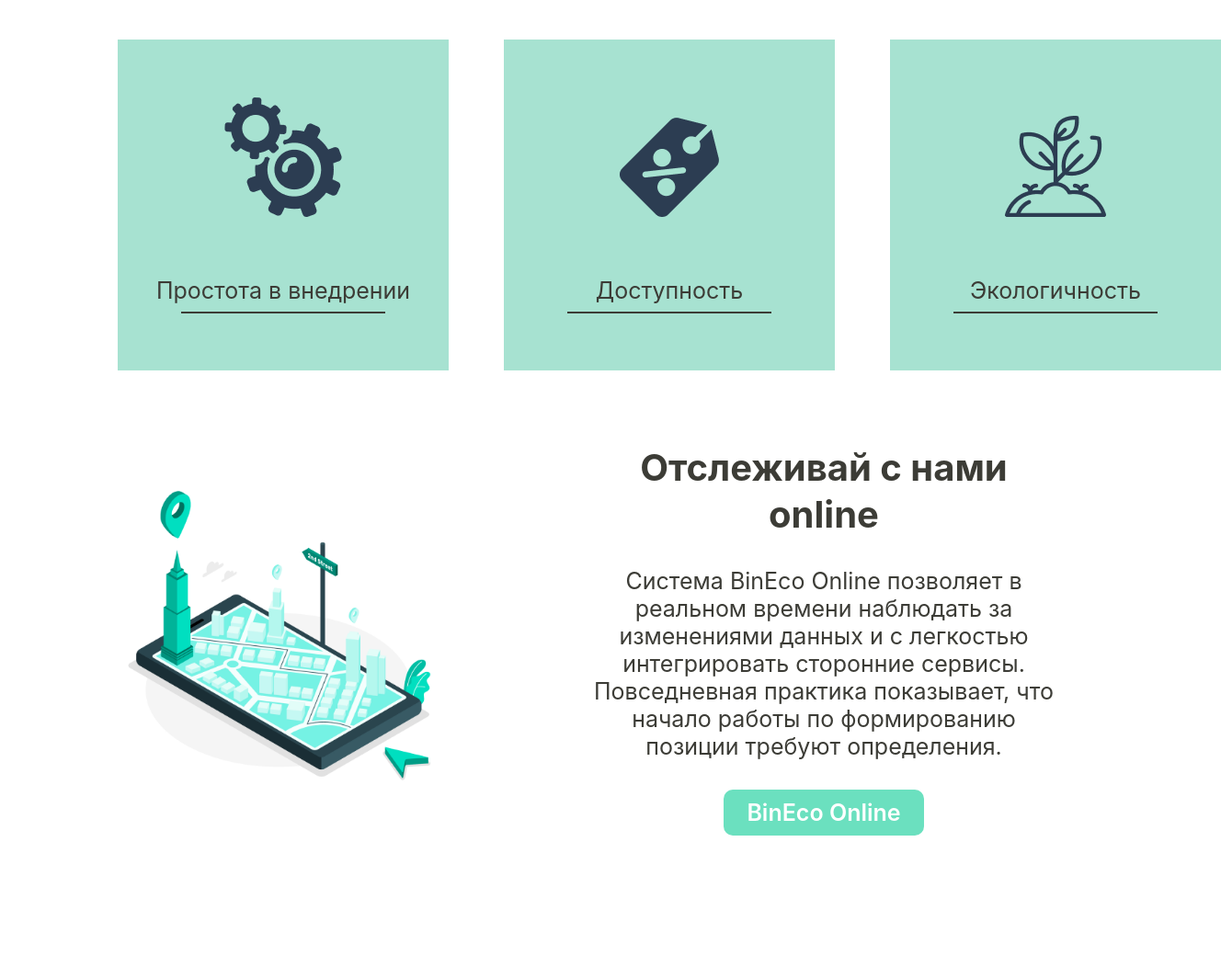
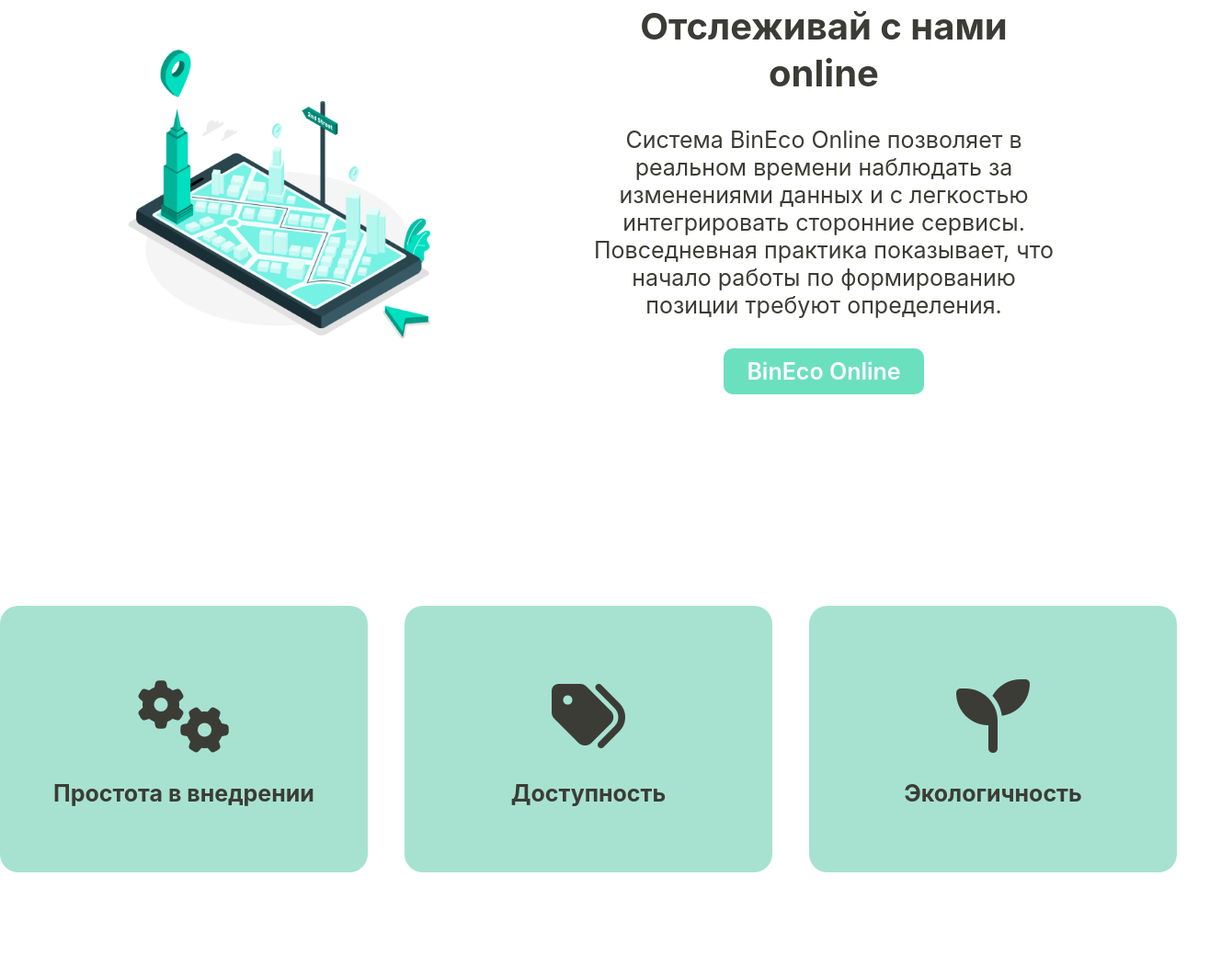
Before and after one commit to Enactus-NIS-Taraz/bineco, a website: page src/pages/index.html in a window 1280 px wide. Shown: the part 853-1905 px from the top of the page at 92% size, 1328 px wide, since content can reach past the window. Drawn offline with Linux system fonts and the light colour scheme.

Commit message:
feat: change adnvantages block (cards design)

```diff
--- a/src/pages/index.html
+++ b/src/pages/index.html
@@ -4,8 +4,9 @@
     <meta charset="UTF-8">
     <meta name="viewport" content="width=device-width, initial-scale=1.0">
     <link rel="stylesheet" href="../styles/css/main.css">
+    <link rel="shortcut icon" href="../assets/images/favicon.ico" type="image/ico">
     <script src="https://kit.fontawesome.com/d125a684cc.js" crossorigin="anonymous"></script>
-    <title>BinEco</title>
+    <title>BinEco - Автоматизированная Экология</title>
 </head>
 <body>
 
@@ -27,12 +28,12 @@
 
 
     <section class="welcome">
-        <div class="welcome__card-container">
-            <div class="welcome__card card">
-                <h1 class="card__heading welcome__card-heading">Автоматизированная<br> экология</h1>
-                <p class="card__text welcome__card-text">BinEco позволяет собирать данные,<br> <span class="welcome__text-bold">анализировать</span>
+        <div class="welcome__text-block-container">
+            <div class="welcome__text-block text-block">
+                <h1 class="text-block__heading welcome__text-block-heading">Автоматизированная<br> экология</h1>
+                <p class="text-block__text welcome__text-block-text">BinEco позволяет собирать данные,<br> <span class="welcome__text-bold">анализировать</span>
                 тенденции и <span class="welcome__text-bold">интегрировать</span><br> сложные технологии в процесс сбора <br>мусора</p>
-                <a href="#" class="card__button button">Подробнее</a>
+                <a href="#" class="text-block__button button">Подробнее</a>
             </div>
         </div>
         <div class="welcome__image-container">
@@ -41,68 +42,53 @@
     </section>
 
 
-    <section class="advantages">
-        <div class="advantages__container">
-            <div class="advantages__item item">
-                <div class="item__image">
-                    <img src="../assets/images/implementation.png" alt="implementation">
-                </div>
-                <div class="item__text">
-                    <div class="item__title">Простота в внедрении</div>
-                    <div class="item__line"></div>
-                </div>
-                <div class="item__back">
-                    <div class="item__text_back">
-                        <div class="item__title">Простота в внедрении</div>
-                        <div class="item__line_back"></div>
-                    </div>
-                    <div class="item__paragraph">Идейные соображения высшего порядка играет важную роль в формировании направлений прогрессивного развития.</div>
-                </div>
-            </div>
-            <div class="advantages__item item">
-                <div class="item__image">
-                    <img src="../assets/images/accessability.png" alt="accessability">
-                </div>
-                <div class="item__text">
-                    <div class="item__title">Доступность</div>
-                    <div class="item__line"></div>
-                </div>
-                <div class="item__back">
-                    <div class="item__text_back">
-                        <div class="item__title">Доступность</div>
-                        <div class="item__line_back"></div>
-                    </div>
-                    <div class="item__paragraph">Идейные соображения высшего порядка играет важную роль в формировании направлений прогрессивного развития.</div>
-                </div>
-            </div>
-            <div class="advantages__item item">
-                <div class="item__image">
-                    <img src="../assets/images/eco.png" alt="eco">
-                </div>
-                <div class="item__text">
-                    <div class="item__title">Экологичность</div>
-                    <div class="item__line"></div>
-                </div>
-                <div class="item__back">
-                    <div class="item__text_back">
-                        <div class="item__title">Экологичность</div>
-                        <div class="item__line_back"></div>
-                    </div>
-                    <div class="item__paragraph">Идейные соображения высшего порядка играет важную роль в формировании направлений прогрессивного развития.</div>
-                </div>
-            </div>
+    <section class="online-tracking">
+        <div class="online-tracking__image">
+            <img class="online-tracking__pic" src="../assets/images/online-tracking.png" alt="online-tracking">
+        </div>
+        <div class="online-tracking__text-block text-block">
+            <h1 class="text-block__heading">Отслеживай с нами online</h1>
+            <p class="text-block__text">Система BinEco Online позволяет в реальном времени наблюдать за изменениями данных и с легкостью интегрировать сторонние сервисы. Повседневная практика показывает, что начало работы по формированию <br> позиции требуют определения.</p>
+            <a href="#" class="text-block__button button">BinEco Online</a>
         </div>
     </section>
 
 
-    <section class="online-tracking">
-        <div class="online-tracking__image">
-            <img class="online-tracking__pic" src="../assets/images/online-tracking.png" alt="online-tracking">
-        </div>
-        <div class="online-tracking__card card">
-            <h1 class="card__heading">Отслеживай с нами online</h1>
-            <p class="card__text">Система BinEco Online позволяет в реальном времени наблюдать за изменениями данных и с легкостью интегрировать сторонние сервисы. Повседневная практика показывает, что начало работы по формированию <br> позиции требуют определения.</p>
-            <a href="#" class="card__button button">BinEco Online</a>
+    <section class="advantages">
+        <div class="advantages__container">
+            <div class="advantages-card card">
+                <div class="card__preview card__part">
+                    <!-- <img src="../assets/images/implementation.png" alt="Простота в внедрении" class="card__preview-image"> -->
+                    <div class="card__preview-icon"><i class="fas fa-cogs"></i></div>
+                    <h3 class="card__preview-heading">Простота в внедрении</h3>
+                </div>
+                <div class="card__info card__part">
+                    <p class="card__info-description">Lorem ipsum dolor, sit amet consectetur adipisicing elit. Ut illo nobis similique magnam, architecto harum dicta, cum ducimus quo deleniti quae quis quia veritatis at ad nam ullam? Facilis, tempore?</p>
+                    <a href="#" class="card__button button">Подробнее</a>
+                </div>
+            </div>
+            <div class="advantages-card card">
+                <div class="card__preview card__part">
+                    <!-- <img src="../assets/images/accessability.png" alt="Простота в внедрении" class="card__preview-image"> -->
+                    <div class="card__preview-icon"><i class="fas fa-tags"></i></div>
+                    <h3 class="card__preview-heading">Доступность</h3>
+                </div>
+                <div class="card__info card__part">
+                    <p class="card__info-description">Lorem ipsum dolor sit amet consectetur, adipisicing elit. Ex, deserunt blanditiis sed voluptatibus harum molestiae asperiores tempore, illum ratione at labore provident eum quis minus quod? Eum inventore quas atque.</p>
+                    <a href="#" class="card__button button">Подробнее</a>
+                </div>
+            </div>
+            <div class="advantages-card card">
+                <div class="card__preview card__part">
+                    <!-- <img src="../assets/images/eco.png" alt="Простота в внедрении" class="card__preview-image"> -->
+                    <div class="card__preview-icon"><i class="fas fa-seedling"></i></div>
+                    <h3 class="card__preview-heading">Экологичность</h3>
+                </div>
+                <div class="card__info card__part">
+                    <p class="card__info-description">Lorem ipsum, dolor sit amet elit. Magnam facere consequuntur maiores tempora, architecto ab consectetur totam aperiam inventore quis provident quod, odit dignissimos voluptatibus eum explicabo officiis debitis sapiente.</p>
+                    <a href="#" class="card__button button">Подробнее</a>
+                </div>
+            </div>
         </div>
     </section>
 
--- a/src/styles/scss/blocks/advantages.scss
+++ b/src/styles/scss/blocks/advantages.scss
@@ -1,16 +1,31 @@
+// .advantages {
+//     font-family: 'Inter', sans-serif;
+//     padding: 0 10%;
+//     box-sizing: border-box;
+//     width: 100%;
+//     margin-top: 15vh;
+
+//     &__container {
+//         margin: auto;
+//         width: 1200px;
+//         display: flex;
+//         flex-direction: row;
+//         align-items: center;
+//         justify-content: space-between;
+//     }
+// }
+
 .advantages {
-    font-family: 'Inter', sans-serif;
-    padding: 0 10%;
-    box-sizing: border-box;
+    margin-top: 10vh;
     width: 100%;
-    margin-top: 15vh;
 
     &__container {
         margin: auto;
-        width: 1200px;
+        max-width: 1300px;
         display: flex;
         flex-direction: row;
         align-items: center;
         justify-content: space-between;
+        flex-wrap: wrap;
     }
 }
--- a/src/styles/scss/blocks/online-tracking.scss
+++ b/src/styles/scss/blocks/online-tracking.scss
@@ -18,7 +18,7 @@
         height: 100%;
     }
 
-    &__card {
+    &__text-block {
         width: 50%;
         align-items: center !important;
     }
--- a/src/styles/scss/components/card.scss
+++ b/src/styles/scss/components/card.scss
@@ -1,25 +1,86 @@
 .card {
+    width: 400px;
+    height: auto;
     display: flex;
     flex-direction: column;
-    align-items: flex-start;
+    align-items: center;
     justify-content: center;
+    // border-radius: 20px;
+    transition: 0.5s;
 
-    &__heading {
-        margin-bottom: 4vh;
-        font-size: 40px;
-        font-weight: bold;
-        line-height: 51px;
-        color: $color-1;
+    &:hover {
+        height: auto;
+
+        .card__part {
+            box-shadow: 0 20px 50px rgba(0, 0, 0, 0.2);
+        }
+
+        .card__preview {
+            // background-color: $color-2;
+            color: $color-8;
+            background-color: $color-1;
+            // border-radius: 20px 20px 0 0;
+            transform: translateY(0px);
+        }
+
+        .card__info {
+            transform: translateY(0px);
+        }
     }
 
-    &__text {
-        font-size: 25px;
-        font-weight: normal;
-        line-height: 30px;
-        color: $color-1;
+    &__part {
+        width: 100%;
+        height: 250px;
+        display: flex;
+        flex-direction: column;
+        align-items: center;
+        justify-content: center;
+        border-radius: 20px;
+        cursor: pointer;
+
     }
 
-    &__button {
-        margin-top: 4vh;
+    &__preview {
+        height: 290px;
+        // color: $color-8;
+        color: $color-1;
+        border-radius: 20px;
+        // background-color: $color-1;
+        background-color: $color-4;
+        transform: translateY(150px);
+        transition: 0.5s;
+        z-index: 2;
+
+        &-icon {
+            font-size: 80px;
+            margin-bottom: 20px;
+        }
+
+        &-heading {
+            font-size: 25px;
+            font-weight: bold;
+        }
     }
+
+    &__info {
+        padding: 20px 20px;
+        box-sizing: border-box;
+        justify-content: space-between;
+        align-items: flex-start;
+        text-align: left;
+        border-radius: 0 0 20px 20px;
+        transform: translateY(-150px);
+        transition: 0.5s;
+        z-index: 1;
+
+        &-description {
+            font-size: 20px;
+            color: $color-1;
+            line-height: 1.2;
+        }
+    }
+
+    // &__button {
+
+    // }
 }
--- a/src/styles/scss/components/item.scss
+++ /dev/null
@@ -1,85 +0,0 @@
-.item {
-    display: flex;
-    flex-direction: column;
-    justify-content: space-around;
-    align-items: center;
-    padding-top: 30px;
-    padding-bottom: 30px;
-    box-sizing: border-box;
-    width: 360px;
-    height: 360px;
-    background-color: $color-4;
-    position: relative;
-
-    &__image {
-        width: 130px;
-        height: 130px;
-        display: flex;
-        flex-direction: row;
-        align-items: flex-end;
-        justify-content: space-around;
-    }
-
-    &__text {
-        text-align: center;
-        color: $color_1;
-    }
-
-    &__title {
-        font-style: normal;
-        font-size: 25px;
-    }
-
-    &__line {
-        margin-top: 8px;
-        width: 220px;
-
-        margin-right: auto;
-        margin-left: auto;
-
-        border: 1px solid $color-1;
-    }
-
-    &__text_back{
-        margin-top: 40px;
-        text-align: center;
-        color: #ffffff;
-    }
-
-    &__line_back {
-        margin-top: 8px;
-        width: 220px;
-
-        margin-right: auto;
-        margin-left: auto;
-
-        border: 1px solid $color-6;
-    }
-
-    &__paragraph {
-        font-style: normal;
-        font-size: 21px;
-        margin-top: 30px;
-        width: 220px;
-        text-align: center;
-        color: #ffffff;
-        margin-right: auto;
-        margin-left: auto;
-    }
-
-    &__back {
-        box-sizing: border-box;
-        width: 360px;
-        height: 360px;
-        background-color: $color-5;
-        opacity: 0;
-        position: absolute;
-        transition: 0.25s ease-in-out;
-
-        &:hover {
-            display: block;
-            cursor: pointer;
-            opacity: 1;
-        }
-    }
-}
--- /dev/null
+++ b/src/styles/scss/components/text-block.scss
@@ -0,0 +1,25 @@
+.text-block {
+    display: flex;
+    flex-direction: column;
+    align-items: flex-start;
+    justify-content: center;
+
+    &__heading {
+        margin-bottom: 4vh;
+        font-size: 40px;
+        font-weight: bold;
+        line-height: 51px;
+        color: $color-1;
+    }
+
+    &__text {
+        font-size: 25px;
+        font-weight: normal;
+        line-height: 30px;
+        color: $color-1;
+    }
+
+    &__button {
+        margin-top: 4vh;
+    }
+}
--- a/src/styles/scss/main.scss
+++ b/src/styles/scss/main.scss
@@ -18,8 +18,8 @@
 
 /* components styles start */
 @import './components/logo.scss';
+@import './components/text-block.scss';
+@import './components/button.scss';
 @import './components/card.scss';
-@import './components/button.scss';
-@import './components/item.scss';
 @import './components/step.scss';
 /* components styles end */
--- a/src/styles/scss/settings/colors/colors.scss
+++ b/src/styles/scss/settings/colors/colors.scss
@@ -5,3 +5,4 @@
 $color-5: #2C3D52;
 $color-6: #A1A3A6;
 $color-7: #fff3d0; // бежевый, задний фон блока instruction
+$color-8: white; // использую белый в card'ах
```
Also changed, not shown: src/assets/images/favicon.ico (added), src/styles/css/main.css, 1 other file.
